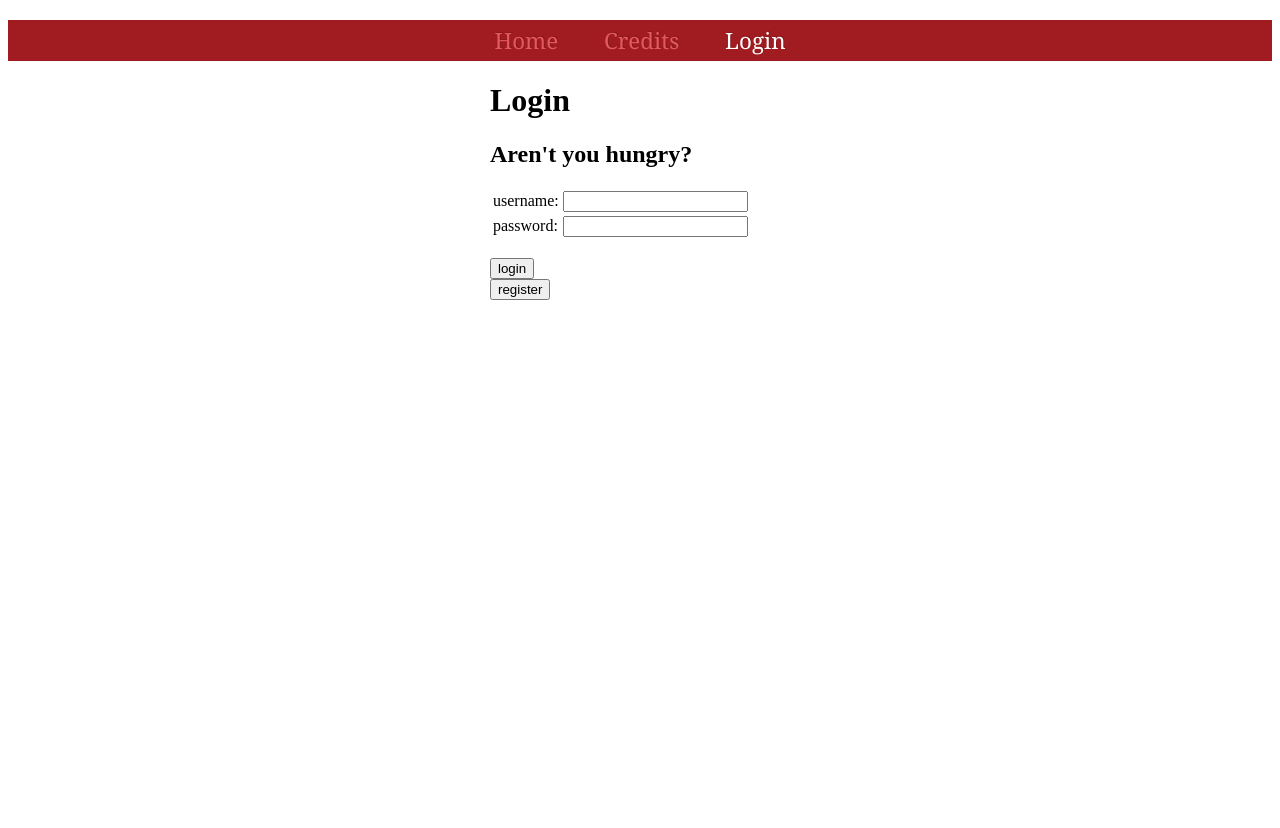
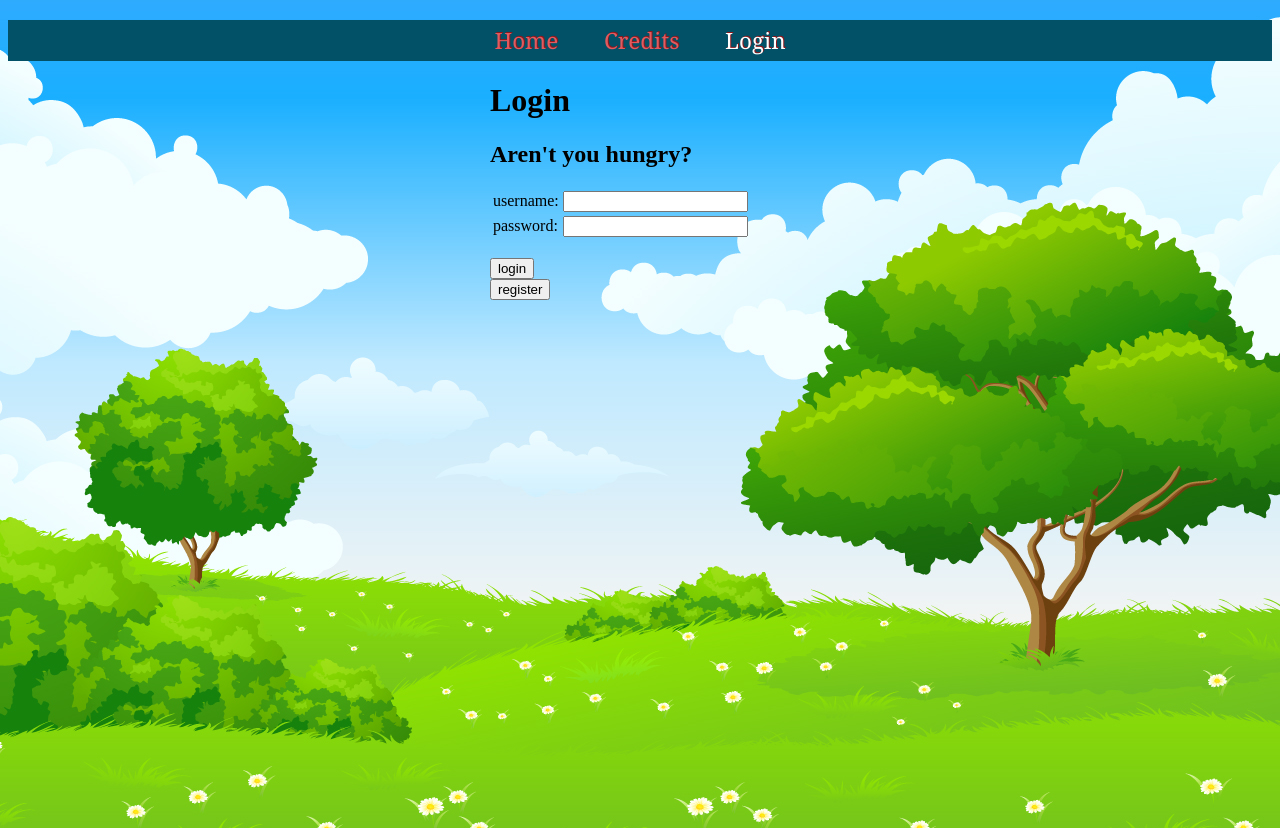
Before and after one commit to wertyuu/Mcgill-U1-Assignments, a plain HTML site: page COMP206/foodfeed/index2.html in a window 1280 px wide. Before the commit the page ends 800 px from the top, so only its background shows below. Drawn offline with Linux system fonts and the light colour scheme.

Commit message:
Additions to the site

```diff
--- a/COMP206/foodfeed/Mystyle.css
+++ b/COMP206/foodfeed/Mystyle.css
@@ -2,7 +2,7 @@ nav#menu {
     font-family: "Georgia";
     z-index: 30;
     text-align: center;
-    background: #a11c20;
+    background: #025167; /* #a11c20;*/
     font-size: 1.4em;
     display: block;
     /*padding-left: 25%;*/
@@ -37,6 +37,16 @@ nav#menu a.selected {
     color: white;
 }
 
+body {
+    background-image: url('back.jpg');
+    height: 100%;
+}
+
+#content {
+    width: 900px;
+    margin: 0 auto;
+}
+
 #login {
     width: 300px;
     margin: 0 auto;
--- a/COMP206/foodfeed/index2.html
+++ b/COMP206/foodfeed/index2.html
@@ -10,6 +10,7 @@
             <a href="." class="selected">Login</a>
         </nav>
 
+        <div id="rectangle">
             <div id="content">
                 <div id="login">
                     <h1>Login</h1>
@@ -52,5 +53,6 @@
 
 
             </div>
+        </div>
     </body>
 </html>
```
Lines whose indentation alone changed are shown as unchanged.
